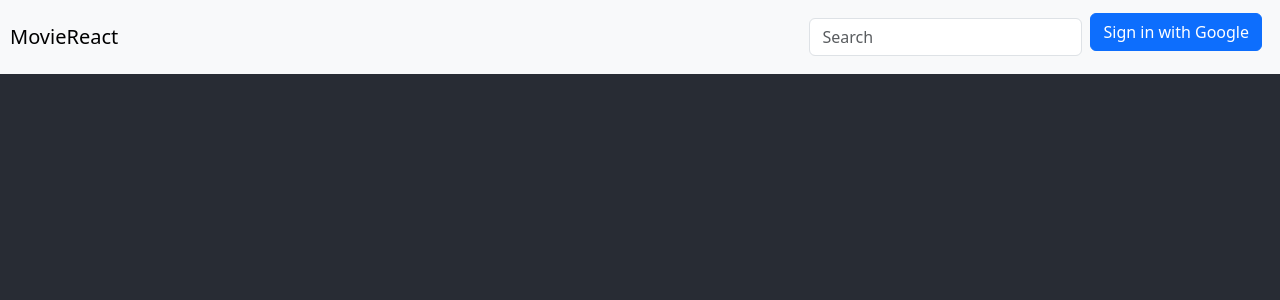
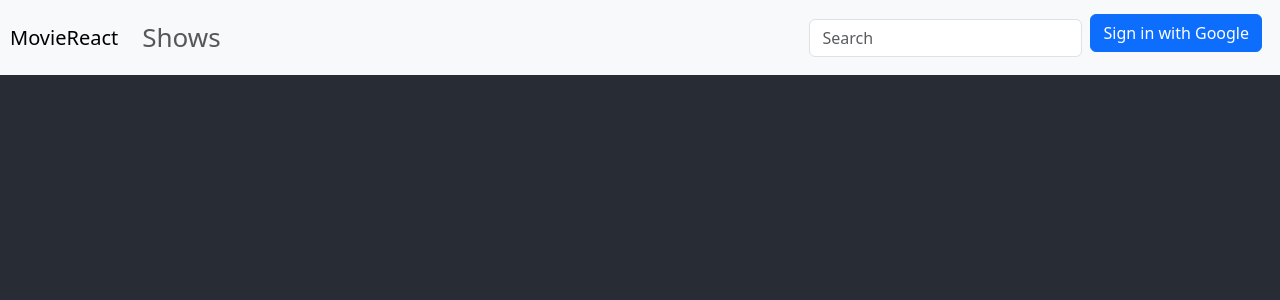
Before and after one commit to aalex03/moviereact, a React (Create React App) app: page / in a window 1280 px wide. Shown: the top 300 px of the page. Built offline with nearby package versions, Linux system fonts and the light colour scheme; no server answers.

Commit message:
add show page to navbar

```diff
--- a/src/App.js
+++ b/src/App.js
@@ -1,15 +1,16 @@
 import logo from './logo.svg';
 import './App.css';
-import {Route, NavLink, HashRouter} from 'react-router-dom';
+import { BrowserRouter as Router, Route, Routes } from 'react-router-dom';
 
 import { initializeApp } from 'firebase/app';
-import { getFirestore } from 'firebase/firestore/lite';
+import { getFirestore } from 'firebase/firestore';
 import { getAuth, createUserWithEmailAndPassword } from "firebase/auth";
 
 import NavigationBar from './components/NavigationBar';
+import Shows from './pages/Shows';
 
-import {useAuthState} from 'react-firebase-hooks/auth';
-import {useCollectionData} from 'react-firebase-hooks/firestore';
+import { useAuthState } from 'react-firebase-hooks/auth';
+import { useCollectionData } from 'react-firebase-hooks/firestore';
 import { useState } from 'react';
 
 
@@ -25,15 +26,20 @@ const firebaseConfig = {
 
 
 function App() {
-  initializeApp(firebaseConfig)
-  const auth = getAuth();
-  const db = getFirestore();
+  const app = initializeApp(firebaseConfig)
+  const auth = getAuth(app);
+  const firestore = getFirestore(app);
   const [user] = useAuthState(auth);
 
   return (
     <div className="App">
       <header className="App-header">
-        <NavigationBar user={user} />
+        <Router>
+          <NavigationBar user={user} />
+          <Routes>
+            <Route path="/shows" element={<Shows db={firestore} />} />
+          </Routes>
+        </Router>
       </header>
     </div>
   );
--- a/src/components/NavigationBar.js
+++ b/src/components/NavigationBar.js
@@ -1,4 +1,6 @@
 import { Navbar, Nav, Form, FormControl, Button } from 'react-bootstrap';
+import { NavLink } from 'react-router-dom';
+import { Route } from 'react-router-dom';
 import Login from './Login';
 import Logout from './Logout';
 
@@ -8,6 +10,15 @@ function NavigationBar({ user }) {
       <Navbar.Brand href="#home">MovieReact</Navbar.Brand>
       <Navbar.Toggle aria-controls="basic-navbar-nav" />
       <Navbar.Collapse id="basic-navbar-nav">
+        <Nav>
+          <NavLink to={'/shows'} className='nav-link'>Shows</NavLink>
+          {user && (
+            <NavLink to={'/showlist'} className='nav-link'>My list</NavLink>
+          )}
+          {user && user.isAdmin && (
+            <NavLink to={'/admin'} className='nav-link'>Admin</NavLink>
+          )}
+        </Nav>
         <Nav className='ms-auto'>
           <Form className='ms-2 me-2'>
             <FormControl inline type="text" placeholder="Search" className="m-2" />
--- /dev/null
+++ b/src/pages/Shows.js
@@ -0,0 +1,33 @@
+import React from 'react';
+import { useCollectionData } from 'react-firebase-hooks/firestore';
+import { collection } from 'firebase/firestore';
+
+function Shows({db}) {
+  const showsRef = collection(db, 'shows');
+  const [shows, loading, error] = useCollectionData(showsRef, { idField: 'id' });
+
+  // Loading state: Display a loading message or spinner
+  if (loading) {
+    return <p>Loading...</p>;
+  }
+
+  // Error state: Display an error message
+  if (error) {
+    return <p>Error: {error.message}</p>;
+  }
+
+  // Data loaded successfully: Render the shows
+  return (
+    <div>
+      <h1 >Shows</h1>
+      {shows.map(show => (
+        <div key={show.id}>
+          <h2>{show.title}</h2>
+          <p>{show.genre}</p>
+        </div>
+      ))}
+    </div>
+  );
+}
+
+export default Shows;
```
